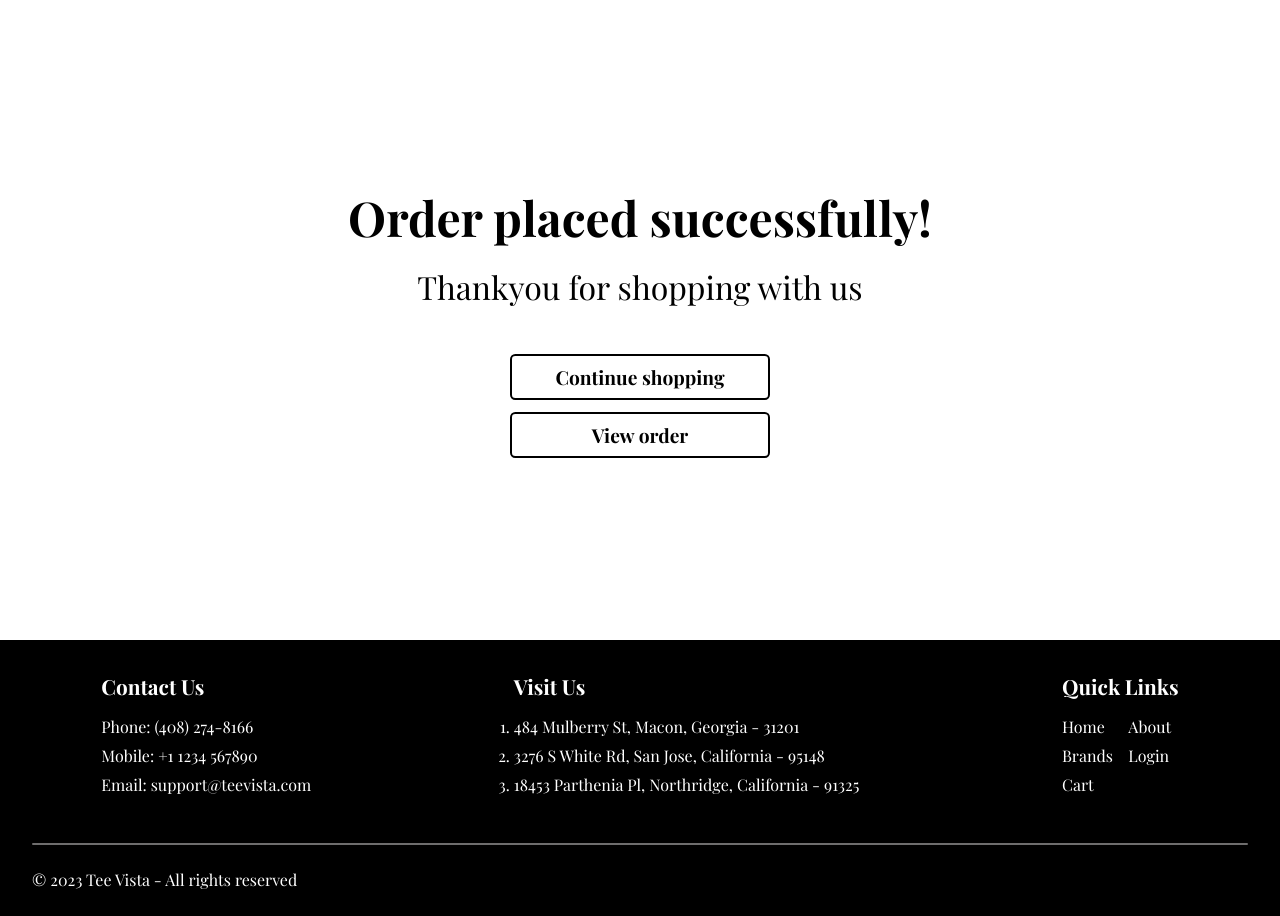
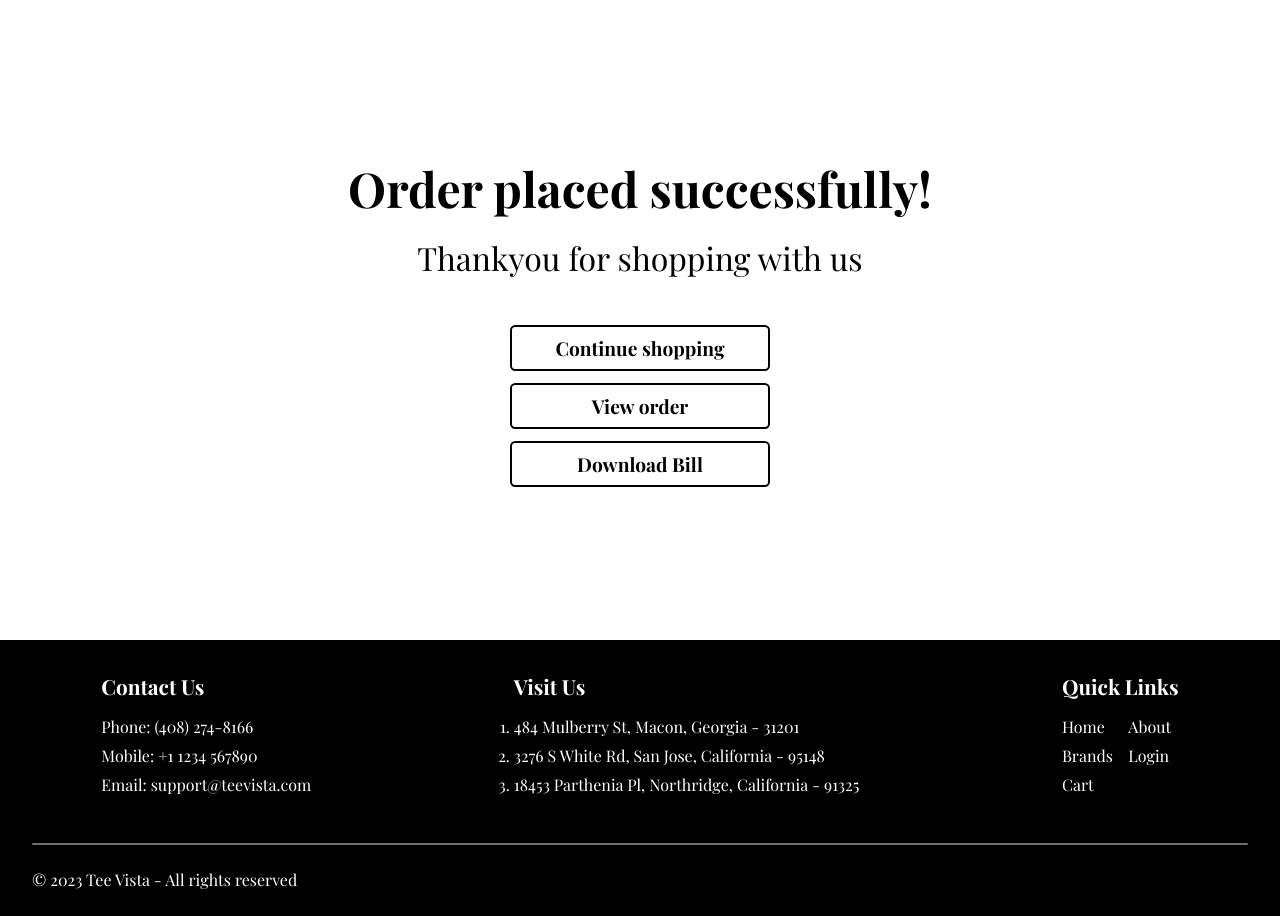
Before and after one commit to AzracStudios/python_flask_e_commerce_website, a Flask app: page /paymentsuccess in a window 1280 px wide. Shown: the part 80-996 px from the top of the page. Run offline with Flask 3, Linux system fonts and the light colour scheme.

Commit message:
Add bill

```diff
--- a/forms.py
+++ b/forms.py
@@ -63,6 +63,9 @@ class PaymentForm(FlaskForm):
     address = StringField(validators=[InputRequired()])
     submit = SubmitField("Make payment")
 
+class PaymentPaypalForm(FlaskForm):
+    submit = SubmitField("Make payment")
+
 
 class SuccessReturnForm(FlaskForm):
     submit = SubmitField("Return to shop")
--- a/main.py
+++ b/main.py
@@ -272,7 +272,7 @@ def cart_page():
                 print(price,
                       float(item["product"]["price"]) * int(item["qty"]))
 
-            return redirect(url_for("payment_page", price=price))
+            return redirect(url_for("payment", price=price))
 
         return rt("cart.html",
                   props={
@@ -319,13 +319,17 @@ def payment_card():
     return rt("payment_card.html", props={'form': form, 'item_total': item_price})
 
 
+BILL_DATA = None
+
 @app.route("/payment/paypal", methods=["GET", "POST"])
 def payment_paypal():
-    form = PaymentForm()
+    form = PaymentPaypalForm()
     item_price = request.args.get("price")
 
     if form.validate_on_submit():
         # ADD TO ORDERS PAGE
+        global BILL_DATA
+        BILL_DATA = current_user.user_data["cart"]
         current_user.user_data["orders"] += current_user.user_data["cart"]
 
         # TODO: GENERATE INVOICE
@@ -354,7 +358,7 @@ def payment_success_page():
     form = SuccessReturnForm()
     if form.is_submitted():
         return redirect(url_for("brands"))
-    return rt("payment_success.html", form=form)
+    return rt("payment_success.html", props={'form': form, 'bill': BILL_DATA})
 
 
 # STATIC URLS
--- a/templates/cart.html
+++ b/templates/cart.html
@@ -22,7 +22,7 @@ cart_item %} {% import "components/footer.html" as footer %}
       <div class="summary">
         <p class="title">Order Summary:</p>
         <p><strong>Subtotal : </strong> $ {{ item_total.total }}</p>
-        <p><strong>GST : </strong> $ {{ (item_total.total * 0.05) | int }}</p>
+        <p><strong>VAT : </strong> $ {{ (item_total.total * 0.05) | int }}</p>
         <p><strong>Shipping : </strong> $ 12</p>
         <div class="smbreak"></div>
         <p>
--- a/templates/payment_paypal.html
+++ b/templates/payment_paypal.html
@@ -4,17 +4,22 @@
 
 <!DOCTYPE html>
 <html lang="en">
+
 <head>
   {{ config.config("Payment") }}
+
 </head>
+
 <body>
   {{ nav.navbar(current_user) }}
   <main style="width:100vw;">
     <form method="post" style="margin-inline: auto; display: flex; flex-direction: column;">
+      {{ props.form.hidden_tag() }}
       <img src="/static/assets/qr.png" alt="qr-code" style="width: 10rem;">
       {{ props.form.submit }}
     </form>
   </main>
   {{ footer.footer() }}
 </body>
+
 </html>
--- a/templates/payment_success.html
+++ b/templates/payment_success.html
@@ -4,12 +4,16 @@
 
 <!DOCTYPE html>
 <html lang="en">
+
 <head>
   {{ config.config("Payment Success!", "Payment_Success") }}
+  <meta id="bill-data" data-bill="{{props.bill}}">
+
+
 </head>
+
 <body>
   {{ nav.navbar(current_user) }}
-
   <main>
     <p class="title">Order placed successfully!</p>
     <p class="subtext">Thankyou for shopping with us</p>
@@ -20,9 +24,41 @@
       <a href="/orders">
         <button>View order</button>
       </a>
+
+      <button id="bill-download-button">Download Bill</button>
+      <script>
+        function handleSubmit(e) {
+          let data = JSON.parse(document.querySelector('#bill-data').dataset.bill.replaceAll("'", '"'));
+          let bill = `#,Product Name,Brand,Price,Qty\n`;
+          let sub = 0
+          for (let i = 0; i < data.length; i++) {
+            const element = data[i];
+            bill += `${i + 1},${element.product.name},${element.product.brand},${element.product.price},${element.qty}\n`
+            sub += parseFloat(element.product.price) * parseFloat(element.qty)
+          }
+          bill += `\n\n,Subtotal,$${sub}\n,VAT,$${sub * 0.05}\n,Shipping,$12\n,Grand Total,$${(sub * 1.05 + 12)}\n`
+
+          var element = document.createElement('a');
+          element.setAttribute('href', 'data:text/plain;charset=utf-8,' + encodeURIComponent(bill));
+          element.setAttribute('download', 'invoice.csv');
+          element.style.display = 'none';
+          document.body.appendChild(element);
+          element.click();
+          document.body.removeChild(element);
+
+          var nelement = document.createElement("a");
+          nelement.setAttribute("href", "/brands")
+          nelement.style.display = "none";
+          document.body.appendChild(nelement);
+          nelement.click();
+          document.body.removeChild(nelement);
+        }
+        document.getElementById("bill-download-button").addEventListener("click", () => { handleSubmit() })
+      </script>
     </div>
   </main>
 
   {{ footer.footer() }}
 </body>
+
 </html>
```
Also changed, not shown: 1 other file. Lines whose indentation alone changed are shown as unchanged.
